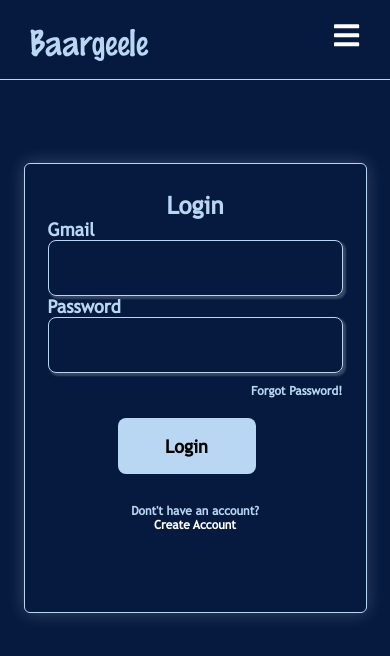
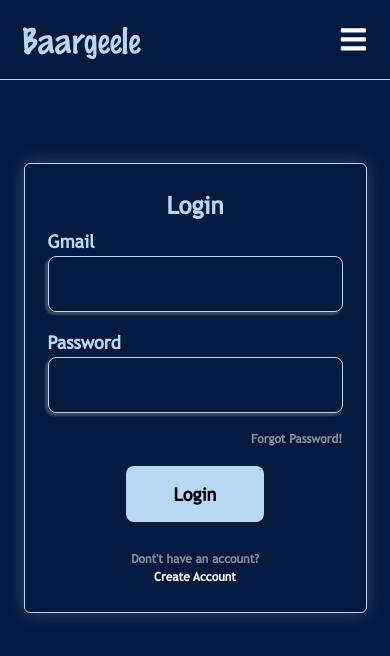
Before and after one commit to YOUSUFABDI/Baargeele, a React (Vite) app: page /sign in a window 390 px wide. Shown: the top 656 px of the page. Built offline with nearby package versions, Linux system fonts and the light colour scheme.

Commit message:
login ui fixed

```diff
--- a/src/components/SignIn.jsx
+++ b/src/components/SignIn.jsx
@@ -19,14 +19,16 @@ const SignIn = () => {
             <input type="text" />
           </div>
           <div className="sign__forgot__btn">
-            <span>Forgot Password!</span>
+            <spam>Forgot Password!</spam>
           </div>
+          <div className="btms" >
             <button className="sign__lg__btn">Login</button>
             <div className="sign__make__acc">
               <span>Dont't have an account?</span>
               <button>
                 <Link to="/register">Create Account</Link>
               </button>
+            </div>
           </div>
         </form>
       </div>
--- a/src/style.css
+++ b/src/style.css
@@ -49,7 +49,6 @@ a {
   justify-content: center;
   align-items: center;
   font-size: 1.2rem;
-  position: sticky;
   top: 0;
   z-index: 999;
 }
@@ -133,6 +132,12 @@ a {
 .nav-links-btn {
   background-color: var(--light);
   color: var(--black);
+  transition: all 0.5s ease;
+
+}
+
+.nav-links-btn:hover{
+  transform: scale(1.1);
 }
 
 .active-btn {
@@ -145,14 +150,17 @@ a {
 }
 
 .menu-icon {
-  color: #fff;
+  color: var(--white);
   display: none;
+  transition: all 0.5s ease;
 }
 
+.menu-icon:hover{
+  transform: scale(1.1);
+}
+
+
 @media screen and (max-width: 960px) {
-  .NavbarItems {
-    position: relative;
-  }
 
   .nav-menu {
     display: flex;
@@ -194,19 +202,9 @@ a {
     width: 100%;
   }
 
-  .navbar-logo {
-    position: absolute;
-    top: 0;
-    left: 0;
-    transform: translate(25%, 50%);
-  }
 
   .menu-icon {
-    display: block;
-    position: absolute;
-    top: 0;
-    right: 0;
-    transform: translate(-100%, 60%);
+    display: flex;
     font-size: 1.8rem;
     cursor: pointer;
   }
@@ -256,12 +254,14 @@ a {
 .sign__reverse {
   display: flex;
   flex-direction: column;
+  padding: 8px 0;
 }
 
 .sign__reverse span {
   color: var(--light);
   font-size: 1.125rem;
   font-weight: bold;
+  padding: 4px 0;
 }
 
 .sign__reverse input {
@@ -273,16 +273,16 @@ a {
   outline: none;
   border: 1px solid var(--light);
   border-radius: 8px;
-  box-shadow: 2px 2px 2px 1px rgba(255, 253, 253, 0.2);
+  box-shadow: -2px 2px 2px 1px rgba(255, 253, 253, 0.2);
 }
 
 .sign__forgot__btn {
-  width: 295px;
   text-align: right;
   font-size: 0.75rem;
   font-weight: bold;
-  color: var(--light);
+  color: var(--white);
   padding-top: 11px;
+  opacity: 0.5;
   cursor: pointer;
 }
 
@@ -295,9 +295,20 @@ a {
   font-size: 1.125rem;
   font-weight: bold;
   background-color: var(--light);
-  margin-left: 70px;
   color: var(--black);
   cursor: pointer;
+  transition: all 0.5s ease;
+}
+
+.sign__lg__btn:hover{
+  scale: 1.1;
+}
+
+.btms {
+  display: flex;
+  flex-direction: column;
+  align-items: center;
+  justify-content: center;
 }
 
 .sign__make__acc {
@@ -309,7 +320,9 @@ a {
 }
 
 .sign__make__acc span {
-  color: var(--light);
+  color: var(--white);
+  opacity: 0.5;
+  margin-bottom: 4px;
   font-size: 0.75rem;
   font-weight: bold;
 }
@@ -320,6 +333,11 @@ a {
   font-size: 0.75rem;
   font-weight: bold;
   border: none;
+  transition: all 0.5s ease;
+}
+
+.sign__make__acc button:hover{
+  scale: 1.1;
 }
 
 /* TABLET SIGN IN PAGE */
```
Lines whose indentation alone changed are shown as unchanged.
